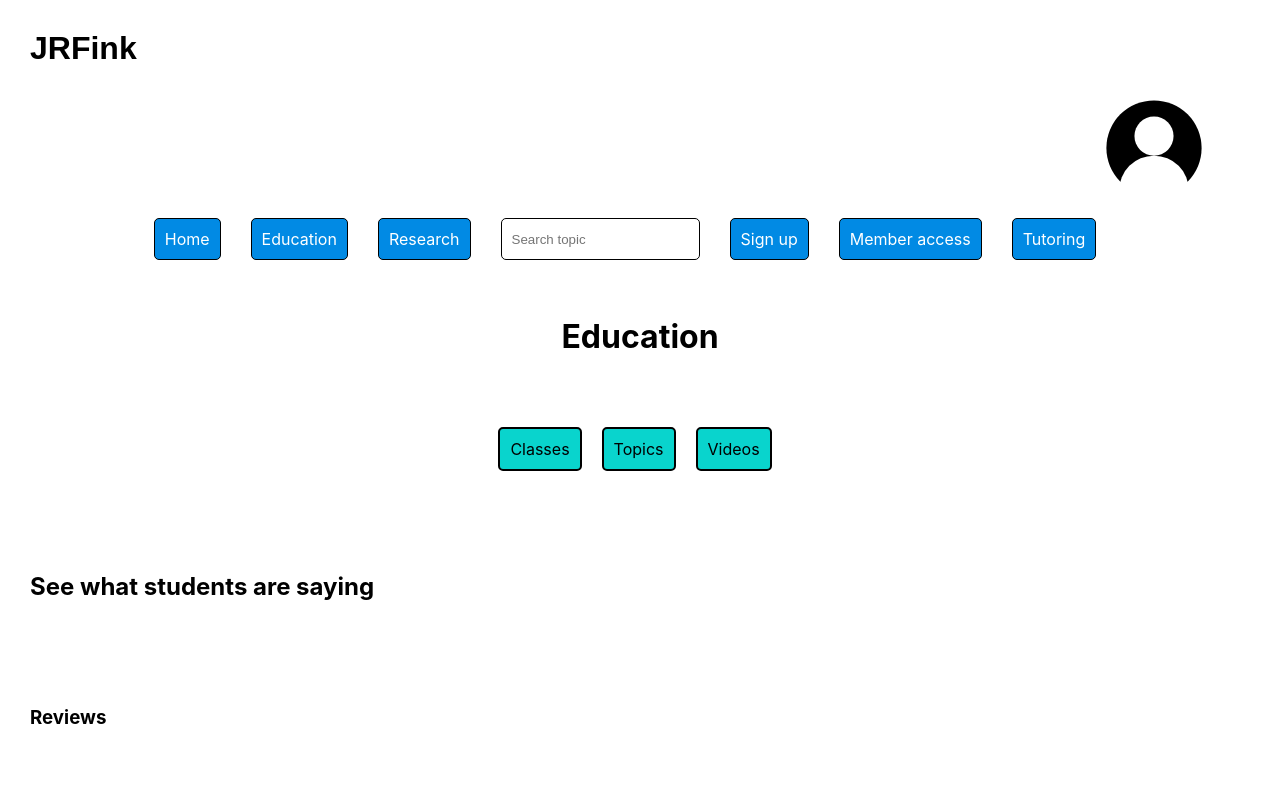
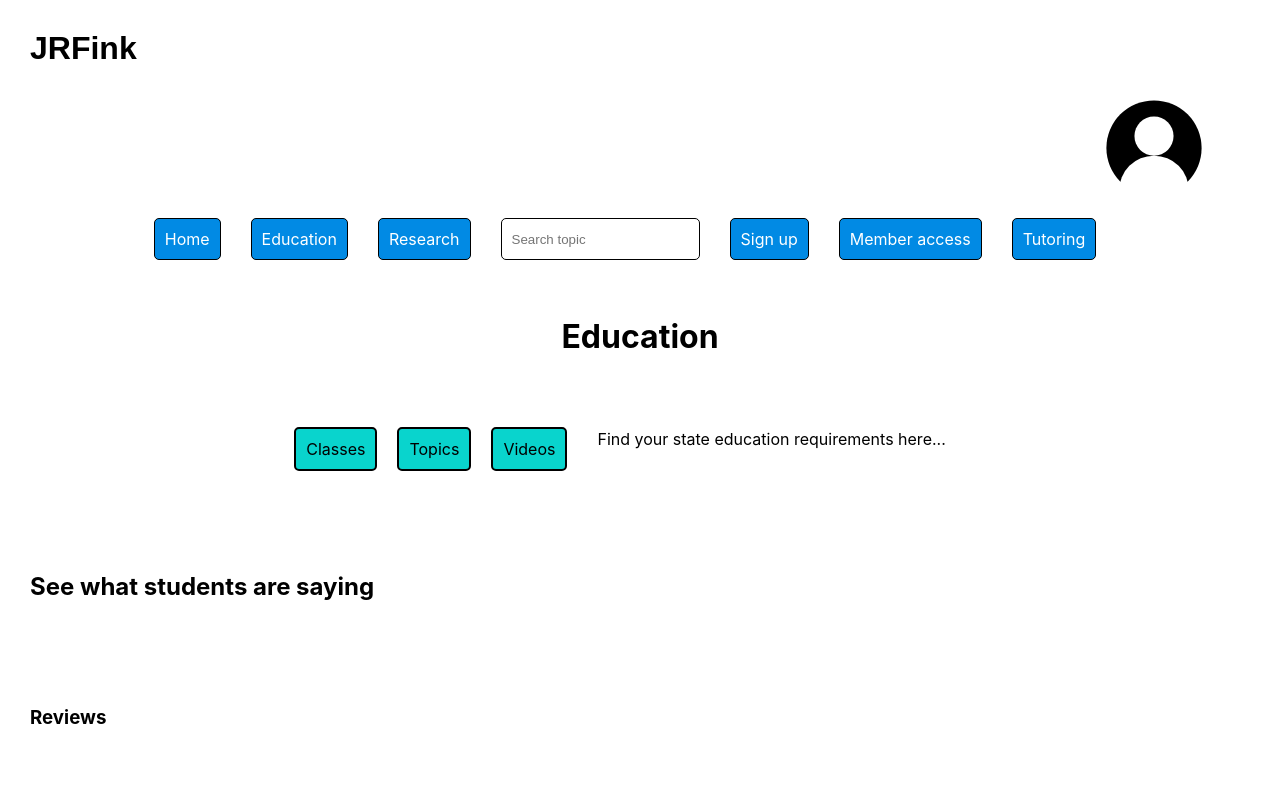
Before and after one commit to JRFink/jrfphyspagesnew, a Next.js app: page /education in a window 1280 px wide. Shown: the top 800 px of the page. Built offline with nearby package versions, Linux system fonts and the light colour scheme.

Commit message:
Update index.tsx

```diff
--- a/pages/education/index.tsx
+++ b/pages/education/index.tsx
@@ -18,7 +18,9 @@ const Education = () => {
                 <br />
                 <Link href="/education/vid" className={style.generalLink}>Videos</Link>
                 <br />
-
+                <p>
+Find your state education requirements here...
+</p>
             </div>
 
             <h2 className={style.edHeaderSpace}>
```
